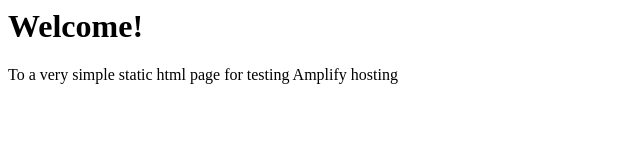
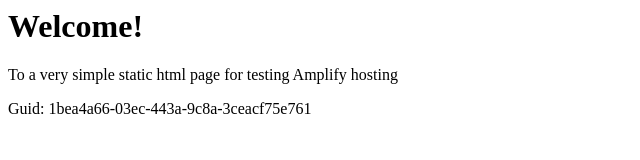
Before and after one commit to aws-aemilia-bah/Github-PR-Commit-Integration-Test-DoNotTouch-Gith-P5X5MO5I-v1-preprod-me-south-1, a website: page src/index.html in a window 1280 px wide. Shown: the whole page, without its empty margins (0-640 px from the left). Drawn offline with Linux system fonts and the light colour scheme.

Commit message:
commit from integ tests

```diff
--- a/src/index.html
+++ b/src/index.html
@@ -1,3 +1,5 @@
+
+
 <html lang="en">
 
 <head>
@@ -10,6 +12,6 @@
 <body>
     <h1>Welcome!</h1>
     <p>To a very simple static html page for testing Amplify hosting</p>
-</body>
+    <p>Guid: 1bea4a66-03ec-443a-9c8a-3ceacf75e761</p></body>
 
 </html>
```
